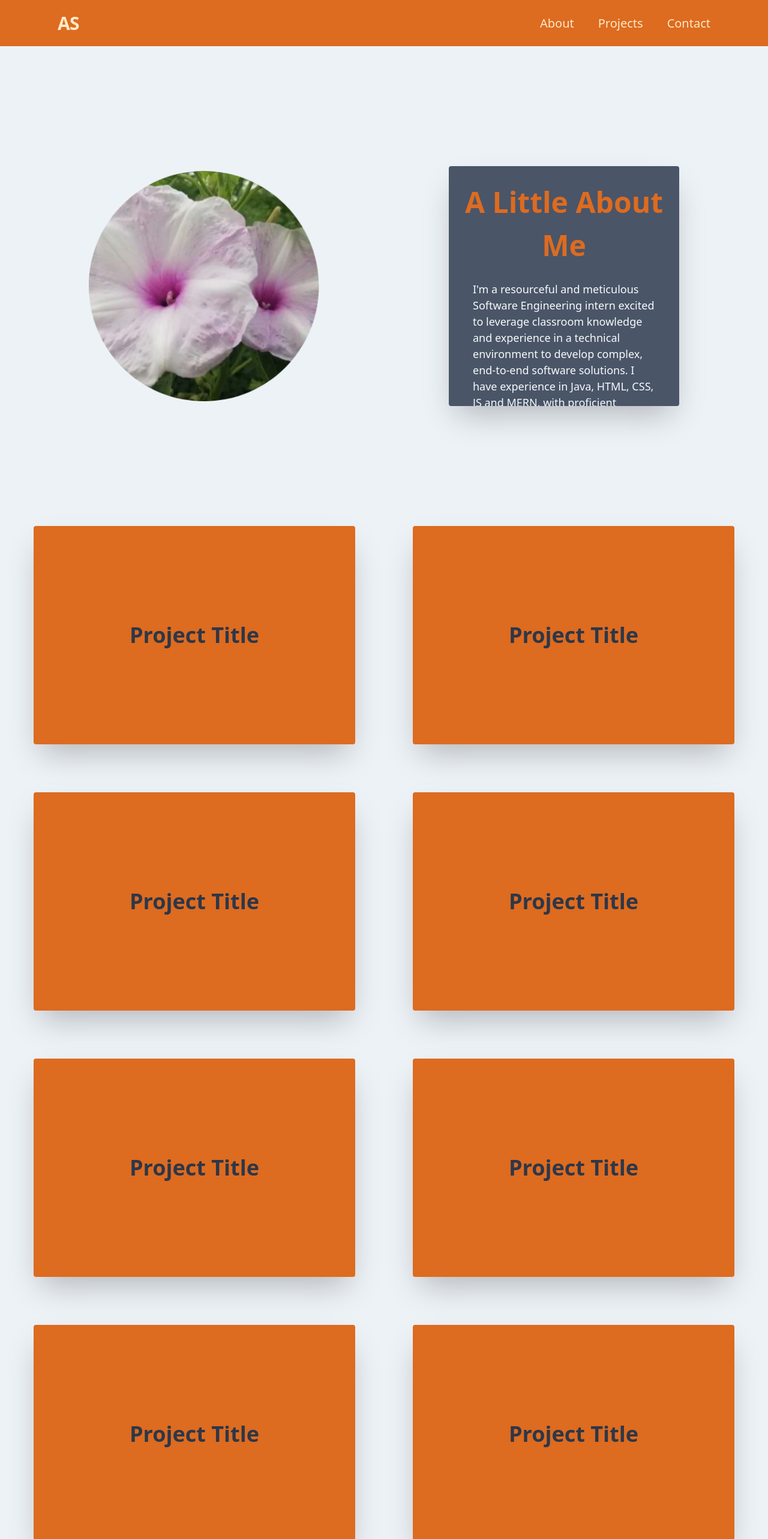
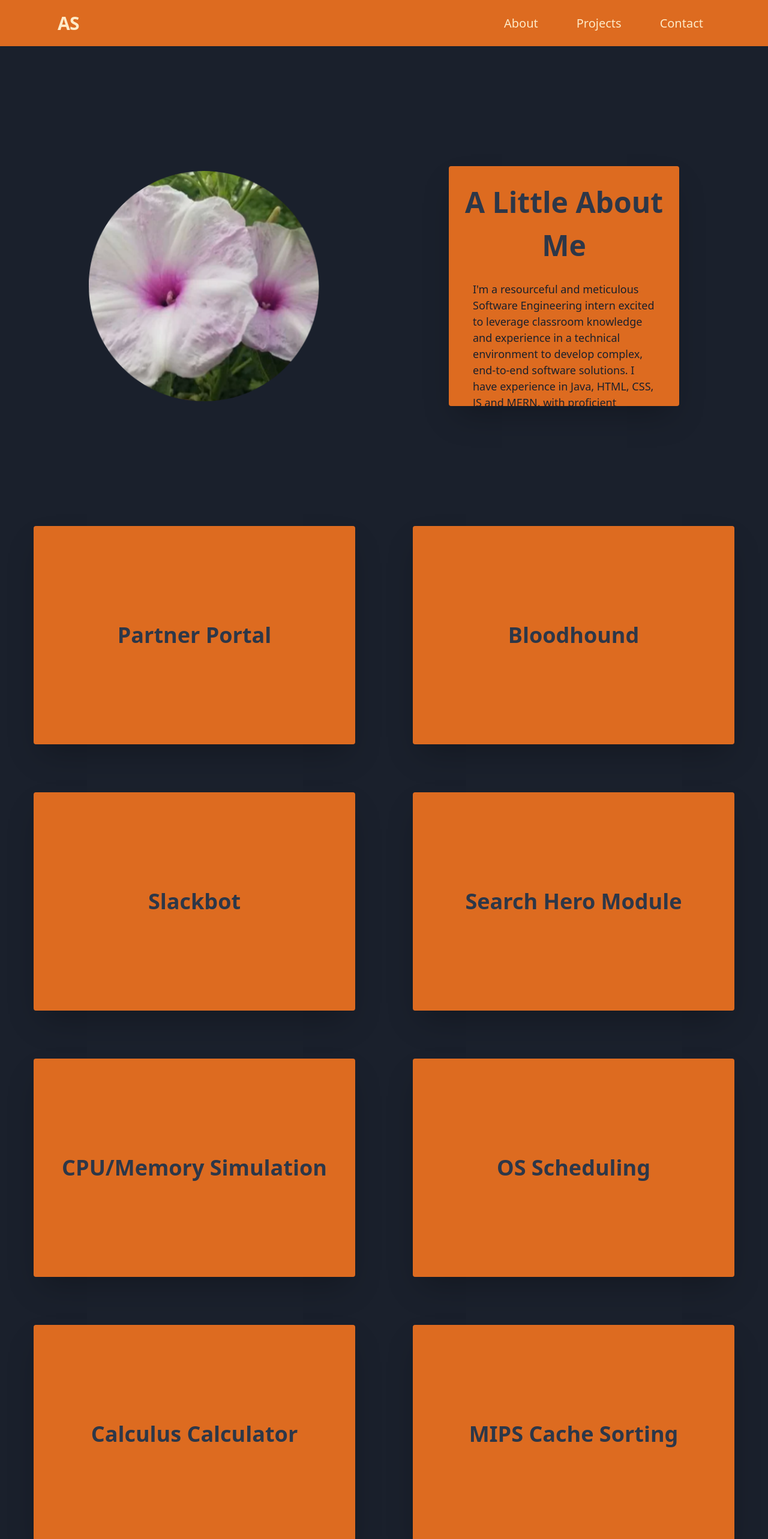
Before and after one commit to ajsalagundi/personal-website, a React (Create React App) app in the folder website-frontend/: page / in a window 1280 px wide. Shown: the top 2566 px of the page at 60% size. Built offline with nearby package versions, Linux system fonts and the light colour scheme.

Commit message:
tried to add the a dashboard/modal component

```diff
--- a/website-frontend/src/Components/About.js
+++ b/website-frontend/src/Components/About.js
@@ -4,22 +4,22 @@ import pic from '../circle-cropped.png';
 export default class About extends React.Component {
     render(){
         return(
-            <section id={"about"} className={"w-screen flex h-screen bg-gray-200"}>
+            <section id={"about"} className={"w-screen flex h-screen bg-gray-900"}>
                 <div className="flex items-center justify-center w-1/2 h-full">
                     <img className={"self-center w-3/5 h-3/5 ml-10 "} src={pic} alt=""/>
                 </div>
                 <div className="flex items-center justify-center w-1/2 h-full">
-                    <div className="rounded overflow-hidden shadow-2xl w-3/5 bg-gray-700 mr-10" style={{height: '50%'}}>
-                        <div className="text-center font-bold text-5xl text-orange-600 mt-6">A Little About Me</div>
-                        <p className="text-left text-gray-100 text-lg mx-10 mt-6">
+                    <div className="rounded overflow-hidden shadow-2xl w-3/5 bg-orange-600 mr-10" style={{height: '50%'}}>
+                        <div className="text-center font-bold text-5xl text-gray-800 mt-6">A Little About Me</div>
+                        <p className="text-left text-gray-900 text-lg mx-10 mt-6">
                             I'm a resourceful and meticulous Software Engineering intern excited to leverage classroom knowledge and experience in a technical environment to develop complex, end-to-end software solutions. I have experience in Java, HTML, CSS, JS and MERN, with proficient knowledge in C++, web hosting technologies, and automated testing.
                         </p>
                         <div className="p-6 pt-10 flex justify-around">
-                            <span className="inline-block bg-orange-600 rounded-full px-3 py-1 text-sm font-semibold text-gray-200">#JS</span>
-                            <span className="inline-block bg-orange-600 rounded-full px-3 py-1 text-sm font-semibold text-gray-200">#HTML</span>
-                            <span className="inline-block bg-orange-600 rounded-full px-3 py-1 text-sm font-semibold text-gray-200">#CSS</span>
-                            <span className="inline-block bg-orange-600 rounded-full px-3 py-1 text-sm font-semibold text-gray-200">#MERN</span>
-                            <span className="inline-block bg-orange-600 rounded-full px-3 py-1 text-sm font-semibold text-gray-200">#Java</span>
+                            <span className="inline-block bg-gray-900 rounded-full px-3 py-1 text-sm font-semibold text-gray-200">#JS</span>
+                            <span className="inline-block bg-gray-900 rounded-full px-3 py-1 text-sm font-semibold text-gray-200">#HTML</span>
+                            <span className="inline-block bg-gray-900 rounded-full px-3 py-1 text-sm font-semibold text-gray-200">#CSS</span>
+                            <span className="inline-block bg-gray-900 rounded-full px-3 py-1 text-sm font-semibold text-gray-200">#MERN</span>
+                            <span className="inline-block bg-gray-900 rounded-full px-3 py-1 text-sm font-semibold text-gray-200">#Java</span>
                         </div>
                     </div>
                 </div>
--- a/website-frontend/src/Components/Footer.js
+++ b/website-frontend/src/Components/Footer.js
@@ -5,17 +5,17 @@ import { faLinkedin, faInstagram, faTwitter, faFacebook, faGithub} from "@fortaw
 export default class Footer extends React.Component{
     render() {
         return (
-            <section id={"contact"} className={"w-screen flex bg-gray-900"} style={{paddingBottom: '3%'}}>
+            <section id={"contact"} className={"w-screen flex bg-orange-600"} style={{paddingBottom: '3%'}}>
                 <div className="container mx-auto px-64 w-full">
-                    <div className="text-center font-bold text-4xl text-orange-200 mt-12 w-auto">Contact Me At</div>
-                    <div className="text-center font-semibold text-xl text-orange-200 mt-2 w-auto">+1 609 208 4589</div>
-                    <div className="text-center font-semibold text-xl text-orange-200 mt-2 w-auto"><a href={"mailto:ajsalagundi@gmail.com"}>ajsalagundi@gmail.com</a></div>
+                    <div className="text-center font-bold text-4xl text-gray-900 mt-12 w-auto">Contact Me At</div>
+                    <div className="text-center font-semibold text-xl text-gray-900 mt-2 w-auto">+1 609 208 4589</div>
+                    <div className="text-center font-semibold text-xl text-gray-900 mt-2 w-auto"><a href={"mailto:ajsalagundi@gmail.com"}>ajsalagundi@gmail.com</a></div>
                     <ul className="mt-4 w-1/2 list-none flex justify-between mx-auto">
-                        <li className={"inline-block text-3xl text-orange-200"}><a href="https://www.linkedin.com/in/ananth-salagundi/"><FontAwesomeIcon icon={ faLinkedin }/></a></li>
-                        <li className={"inline-block text-3xl text-orange-200"}><a href="https://www.instagram.com/aj_salagundi/"><FontAwesomeIcon icon={ faInstagram }/></a></li>
-                        <li className={"inline-block text-3xl text-orange-200"}><a href="https://www.facebook.com/ananth.salagundi/"><FontAwesomeIcon icon={ faFacebook }/></a></li>
-                        <li className={"inline-block text-3xl text-orange-200"}><a href="https://twitter.com/TheAntIsAwesome"><FontAwesomeIcon icon={ faTwitter }/></a></li>
-                        <li className={"inline-block text-3xl text-orange-200"}><a href="https://github.com/ajsalagundi"><FontAwesomeIcon icon={ faGithub }/></a></li>
+                        <li className={"inline-block text-3xl text-gray-900"}><a href="https://www.linkedin.com/in/ananth-salagundi/"><FontAwesomeIcon icon={ faLinkedin }/></a></li>
+                        <li className={"inline-block text-3xl text-gray-900"}><a href="https://www.instagram.com/aj_salagundi/"><FontAwesomeIcon icon={ faInstagram }/></a></li>
+                        <li className={"inline-block text-3xl text-gray-900"}><a href="https://www.facebook.com/ananth.salagundi/"><FontAwesomeIcon icon={ faFacebook }/></a></li>
+                        <li className={"inline-block text-3xl text-gray-900"}><a href="https://twitter.com/TheAntIsAwesome"><FontAwesomeIcon icon={ faTwitter }/></a></li>
+                        <li className={"inline-block text-3xl text-gray-900"}><a href="https://github.com/ajsalagundi"><FontAwesomeIcon icon={ faGithub }/></a></li>
                     </ul>
                 </div>
             </section>
--- a/website-frontend/src/Components/Header.js
+++ b/website-frontend/src/Components/Header.js
@@ -19,15 +19,15 @@ export default class Header extends React.Component {
                 <div className="w-full block flex-grow lg:flex lg:items-center lg:w-auto">
                     <div className="text-sm flex w-full justify-end text-orange-200">
                         <a href="#about"
-                           className="flex text-xl hover:text-white mr-10">
+                           className="flex text-xl hover:text-white hover:bg-gray-900 px-3 mr-10">
                             About
                         </a>
                         <a href="#projs"
-                           className="flex text-xl hover:text-white mr-10">
+                           className="flex text-xl hover:text-white hover:bg-gray-900 px-3 mr-10">
                             Projects
                         </a>
                         <a href="#contact"
-                           className="flex text-xl hover:text-white mr-20">
+                           className="flex text-xl hover:text-white hover:bg-gray-900 px-3 mr-20">
                             Contact
                         </a>
                     </div>
--- a/website-frontend/src/Components/Projects.js
+++ b/website-frontend/src/Components/Projects.js
@@ -1,48 +1,60 @@
 import React from "react";
+
+class Dashboard extends React.Component {
+    state = { show: false };
+
+    showModal = () => {
+        this.setState({show: true});
+    }
+
+    hideModal = () => {
+        this.setState({show: false});
+    }
+}
 
 export default class Projects extends React.Component {
     render() {
         return (
-            <section id={"projs"} className={"w-screen flex bg-gray-200 pb-10"} style={{height: '1800px'}}>
+            <section id={"projs"} className={"w-screen flex bg-gray-900 pb-10"} style={{height: '1800px'}}>
                 <div className="container mx-auto px-4 grid grid-cols-2 gap-4 w-full flex">
                     <div className="flex justify-center items-center h-auto mb-16">
                         <div className="flex items-center justify-center rounded overflow-hidden shadow-2xl w-full h-full mx-10 bg-orange-600">
-                            <div className="text-center font-bold text-4xl text-gray-800">Project Title</div>
+                            <button className="text-center font-bold text-4xl text-gray-800">Partner Portal</button>
                         </div>
                     </div>
                     <div className="flex justify-center items-center h-auto mb-16">
                         <div className="flex items-center justify-center rounded overflow-hidden shadow-2xl w-full h-full mx-10 bg-orange-600">
-                            <div className="text-center font-bold text-4xl text-gray-800">Project Title</div>
+                            <div className="text-center font-bold text-4xl text-gray-800">Bloodhound</div>
                         </div>
                     </div>
                     <div className="flex justify-center items-center h-auto mb-16">
                         <div className="flex items-center justify-center rounded overflow-hidden shadow-2xl w-full h-full mx-10 bg-orange-600">
-                            <div className="text-center font-bold text-4xl text-gray-800">Project Title</div>
+                            <div className="text-center font-bold text-4xl text-gray-800">Slackbot</div>
                         </div>
                     </div>
                     <div className="flex justify-center items-center h-auto mb-16">
                         <div className="flex items-center justify-center rounded overflow-hidden shadow-2xl w-full h-full mx-10 bg-orange-600">
-                            <div className="text-center font-bold text-4xl text-gray-800">Project Title</div>
+                            <div className="text-center font-bold text-4xl text-gray-800">Search Hero Module</div>
                         </div>
                     </div>
                     <div className="flex justify-center items-center h-auto mb-16">
                         <div className="flex items-center justify-center rounded overflow-hidden shadow-2xl w-full h-full mx-10 bg-orange-600">
-                            <div className="text-center font-bold text-4xl text-gray-800">Project Title</div>
+                            <div className="text-center font-bold text-4xl text-gray-800">CPU/Memory Simulation</div>
                         </div>
                     </div>
                     <div className="flex justify-center items-center h-auto mb-16">
                         <div className="flex items-center justify-center rounded overflow-hidden shadow-2xl w-full h-full mx-10 bg-orange-600">
-                            <div className="text-center font-bold text-4xl text-gray-800">Project Title</div>
+                            <div className="text-center font-bold text-4xl text-gray-800">OS Scheduling</div>
                         </div>
                     </div>
                     <div className="flex justify-center items-center h-auto mb-16">
                         <div className="flex items-center justify-center rounded overflow-hidden shadow-2xl w-full h-full mx-10 bg-orange-600">
-                            <div className="text-center font-bold text-4xl text-gray-800">Project Title</div>
+                            <div className="text-center font-bold text-4xl text-gray-800">Calculus Calculator</div>
                         </div>
                     </div>
                     <div className="flex justify-center items-center h-auto mb-16">
                         <div className="flex items-center justify-center rounded overflow-hidden shadow-2xl w-full h-full mx-10 bg-orange-600">
-                            <div className="text-center font-bold text-4xl text-gray-800">Project Title</div>
+                            <div className="text-center font-bold text-4xl text-gray-800">MIPS Cache Sorting</div>
                         </div>
                     </div>
                 </div>
```
